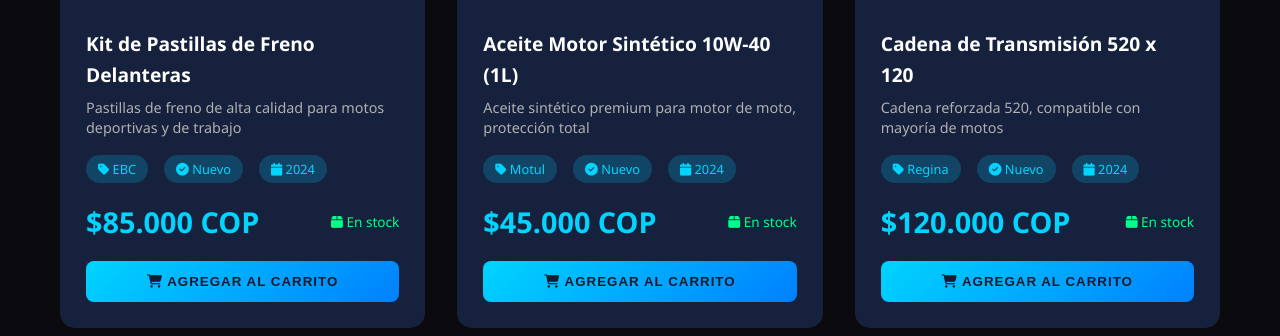
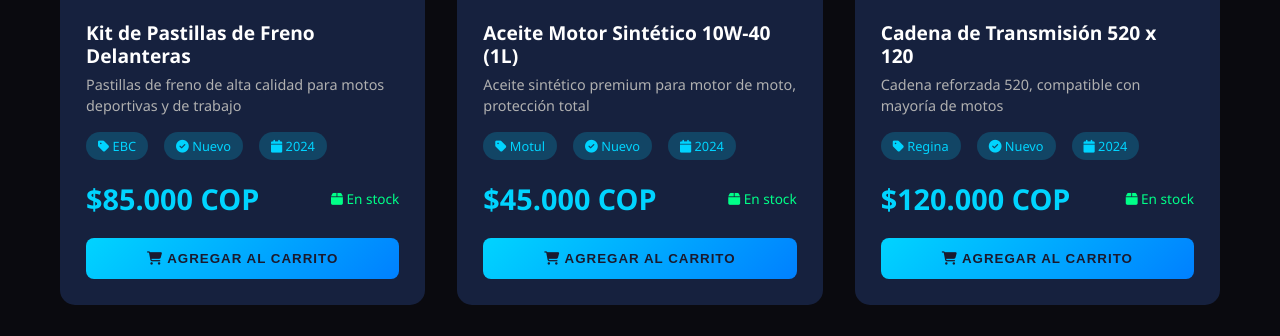
Before and after one commit to josedavidosorio2005/repuestos-seguros-, a plain HTML site: page index.html in a window 1280 px wide. Shown: the part 2371-2707 px from the top of the page. Drawn offline with Linux system fonts and the light colour scheme; grey boxes are pictures that could not be loaded.

Commit message:
Fix: Mejoras UI y carga - Eliminado mensaje 'cargando' persistente, tarjetas con altura fija para evitar saltos, imágenes con lazy loading, texto con ellipsis, diseño más estable

```diff
--- a/init-products.js
+++ b/init-products.js
@@ -276,13 +276,11 @@ const allProducts = [...defaultProducts, ...moreProducts];
 
 // Guardar productos en localStorage - SIEMPRE actualizar para asegurar que estén disponibles
 const forceUpdate = true; // Mantener en true para asegurar que los productos se carguen
-if (!localStorage.getItem('products') || forceUpdate) {
-    localStorage.setItem('products', JSON.stringify(allProducts));
-    console.log('✅ Catálogo completo inicializado:', allProducts.length, 'productos');
-    console.log('📦 Por marcas: Yamaha, Honda, Suzuki, Kawasaki, KTM, Bajaj, TVS, AKT, Universal, Accesorios');
 
-    // Disparar evento para que script.js recargue los datos
-    window.dispatchEvent(new Event('productsLoaded'));
-} else {
-    console.log('ℹ️ Productos ya existen en localStorage');
-}
+console.log('🔄 Inicializando catálogo de productos...');
+localStorage.setItem('products', JSON.stringify(allProducts));
+console.log('✅ Catálogo completo inicializado:', allProducts.length, 'productos');
+console.log('📦 Por marcas: Yamaha, Honda, Suzuki, Kawasaki, KTM, Bajaj, TVS, AKT, Universal, Accesorios');
+
+// Disparar evento para que script.js recargue los datos
+window.dispatchEvent(new Event('productsLoaded'));
--- a/script.js
+++ b/script.js
@@ -118,7 +118,17 @@ function loadCategories() {
 // Cargar productos destacados
 function loadFeaturedProducts() {
     const featuredProducts = document.getElementById('featuredProducts');
-    if (!featuredProducts || !data) return;
+    if (!featuredProducts) return;
+
+    // Si no hay datos aún, mostrar mensaje de carga
+    if (!data || !data.products || data.products.length === 0) {
+        featuredProducts.innerHTML = `
+            <div style="grid-column: 1/-1; text-align: center; padding: 3rem;">
+                <p style="color: var(--text-secondary);">Cargando productos destacados...</p>
+            </div>
+        `;
+        return;
+    }
 
     featuredProducts.innerHTML = '';
 
@@ -156,9 +166,12 @@ function loadFooterCategories() {
 
 // ===== Página de Productos =====
 function initProductsPage() {
+    // Pequeño retraso para asegurar que los productos están cargados
+    setTimeout(() => {
+        setupFilters();
         loadAllProducts();
-    setupFilters();
         loadFooterCategories();
+    }, 100);
 }
 
 // Cargar todos los productos
@@ -290,9 +303,19 @@ function createProductCard(product) {
         priceFormatted = `${currency}${parseFloat(product.price).toLocaleString('es-ES', {minimumFractionDigits: 2, maximumFractionDigits: 2})}`;
     }
 
-    card.innerHTML = `
-        <img src="${product.image}" alt="${product.name}" class="product-image" onerror="this.src='https://via.placeholder.com/300x200?text=Imagen+No+Disponible'">
-        <div class="product-info">
+    // Crear imagen con placeholder mientras carga
+    const img = document.createElement('img');
+    img.className = 'product-image';
+    img.alt = product.name;
+    img.loading = 'lazy'; // Carga diferida
+    img.src = product.image;
+    img.onerror = function() {
+        this.src = 'https://via.placeholder.com/300x250/1a1a2e/00d4ff?text=Imagen+No+Disponible';
+    };
+
+    const productInfo = document.createElement('div');
+    productInfo.className = 'product-info';
+    productInfo.innerHTML = `
         <h3 class="product-name">${product.name}</h3>
         <p class="product-description">${description}</p>
         <div class="product-meta">
@@ -307,8 +330,10 @@ function createProductCard(product) {
         <button class="btn-add-cart" onclick="addToCart(${product.id})" ${stock === 0 ? 'disabled' : ''}>
             <i class="fas fa-shopping-cart"></i> ${stock === 0 ? 'Agotado' : 'Agregar al carrito'}
         </button>
-        </div>
     `;
+
+    card.appendChild(img);
+    card.appendChild(productInfo);
 
     return card;
 }
--- a/styles.css
+++ b/styles.css
@@ -295,6 +295,7 @@ section {
     display: grid;
     grid-template-columns: repeat(auto-fill, minmax(280px, 1fr));
     gap: 2rem;
+    align-items: start; /* Evita que las tarjetas se estiren de forma desigual */
 }
 
 .product-card {
@@ -303,6 +304,10 @@ section {
     overflow: hidden;
     transition: var(--transition);
     border: 2px solid transparent;
+    display: flex;
+    flex-direction: column;
+    height: 100%;
+    min-height: 500px; /* Altura mínima para evitar saltos */
 }
 
 .product-card:hover {
@@ -316,16 +321,34 @@ section {
     height: 250px;
     object-fit: cover;
     background: var(--accent-color);
+    display: block;
+    /* Evitar saltos mientras carga */
+    min-height: 250px;
+    transition: opacity 0.3s ease;
+}
+
+.product-image[src=""], .product-image:not([src]) {
+    opacity: 0.5;
 }
 
 .product-info {
     padding: 1.5rem;
+    display: flex;
+    flex-direction: column;
+    flex-grow: 1;
 }
 
 .product-name {
     font-size: 1.2rem;
     margin-bottom: 0.5rem;
     color: var(--text-color);
+    min-height: 2.4em; /* Espacio para 2 líneas */
+    line-height: 1.2em;
+    overflow: hidden;
+    text-overflow: ellipsis;
+    display: -webkit-box;
+    -webkit-line-clamp: 2;
+    -webkit-box-orient: vertical;
 }
 
 .product-description {
@@ -333,6 +356,12 @@ section {
     font-size: 0.9rem;
     margin-bottom: 1rem;
     line-height: 1.4;
+    min-height: 2.8em; /* Espacio para 2 líneas */
+    overflow: hidden;
+    text-overflow: ellipsis;
+    display: -webkit-box;
+    -webkit-line-clamp: 2;
+    -webkit-box-orient: vertical;
 }
 
 .product-details {
@@ -392,6 +421,7 @@ section {
     transition: var(--transition);
     text-transform: uppercase;
     letter-spacing: 1px;
+    margin-top: auto; /* Empuja el botón al final */
 }
 
 .btn-add-cart:hover {
```
Lines whose indentation alone changed are shown as unchanged.
